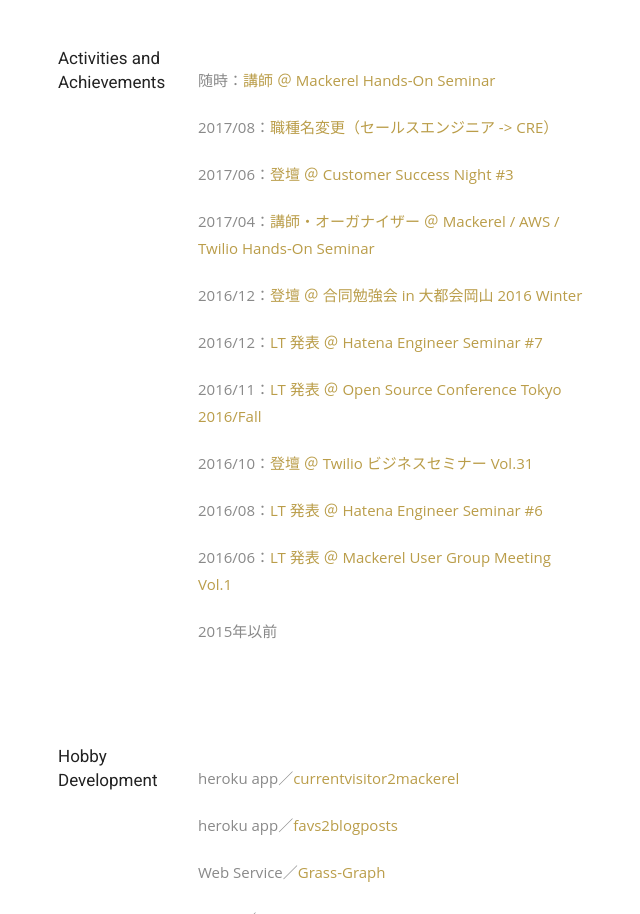
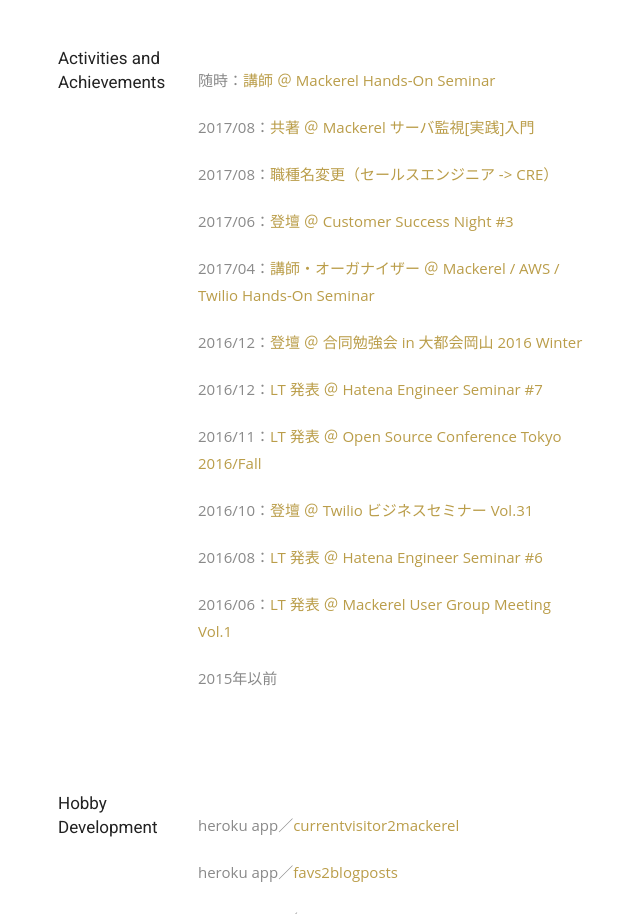
Before and after one commit to a-know/a-know.github.io, a plain HTML site: page index.html in a window 1280 px wide. Shown: the part 1459-2373 px from the top of the page, without its empty margins (637-1277 px from the left). Drawn offline with Linux system fonts and the light colour scheme; a web font is replaced by a local one.

Commit message:
Add co-author

```diff
--- a/index.html
+++ b/index.html
@@ -151,6 +151,7 @@
                                     <div class="col-sm-12">
                                         <ul class="service-list">
                                             <li>随時：<a href="http://mackerelio.connpass.com/" target="_blank">講師 ＠ Mackerel Hands-On Seminar</a></li>
+                                            <li>2017/08：<a href="https://www.amazon.co.jp/dp/4774192139" target="_blank">共著 ＠ Mackerel サーバ監視[実践]入門</a></li>
                                             <li>2017/08：<a href="http://developer.hatenastaff.com/entry/2017/08/09/173607" target="_blank">職種名変更（セールスエンジニア -> CRE）</a></li>
                                             <li>2017/06：<a href="http://blog.a-know.me/entry/2017/06/06/004203" target="_blank">登壇 ＠ Customer Success Night #3</a></li>
                                             <li>2017/04：<a href="https://mackerelio.connpass.com/event/53750/" target="_blank">講師・オーガナイザー ＠ Mackerel / AWS / Twilio Hands-On Seminar</a></li>
```
